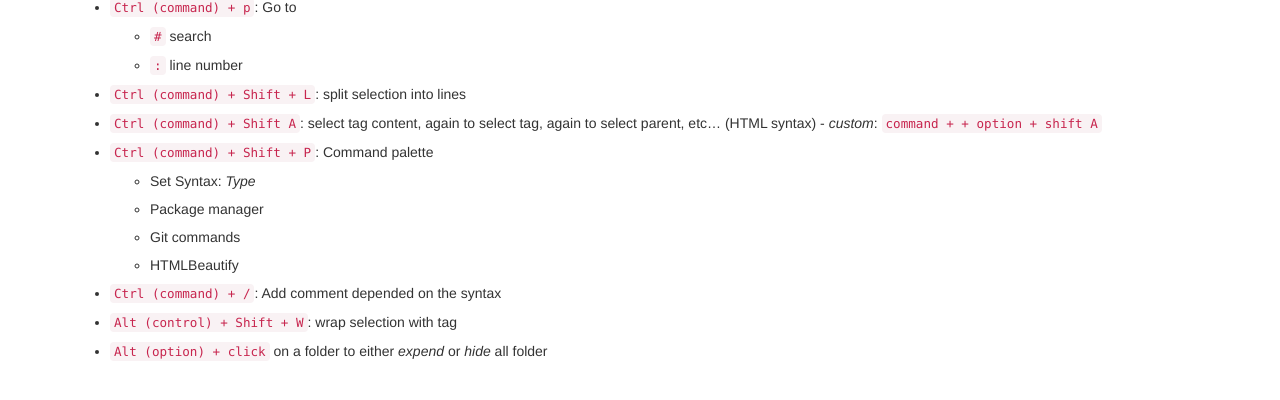
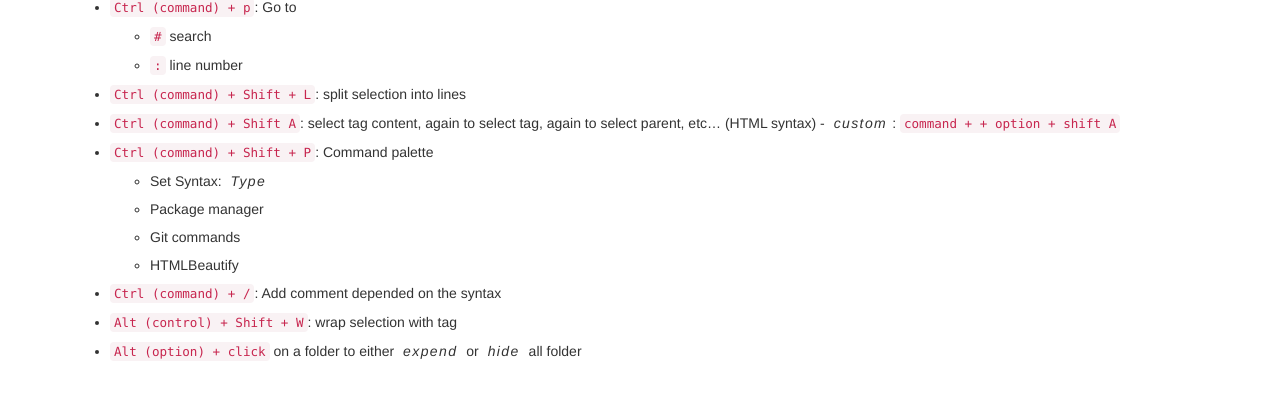
Before and after one commit to shawnthompson/jekyll-presentation, a Jekyll site: the page built from _posts/2014-12-30-sublime-text-2.md, in a window 1280 px wide. Shown: the part 243-643 px from the top of the page. Built offline with Jekyll 4.4.1, drawn with Linux system fonts in a browser that asks for light colours.

Commit message:
modified styles for em element

```diff
--- a/css/site.css
+++ b/css/site.css
@@ -2,3 +2,9 @@ body {
   padding-top: 50px;
   line-height: 2em;
 }
+em {
+	letter-spacing: .1em;
+	padding-left: 5px;
+	padding-right: 5px;
+	color: #333;
+}
```
Also changed, not shown: css/site.min.css.
